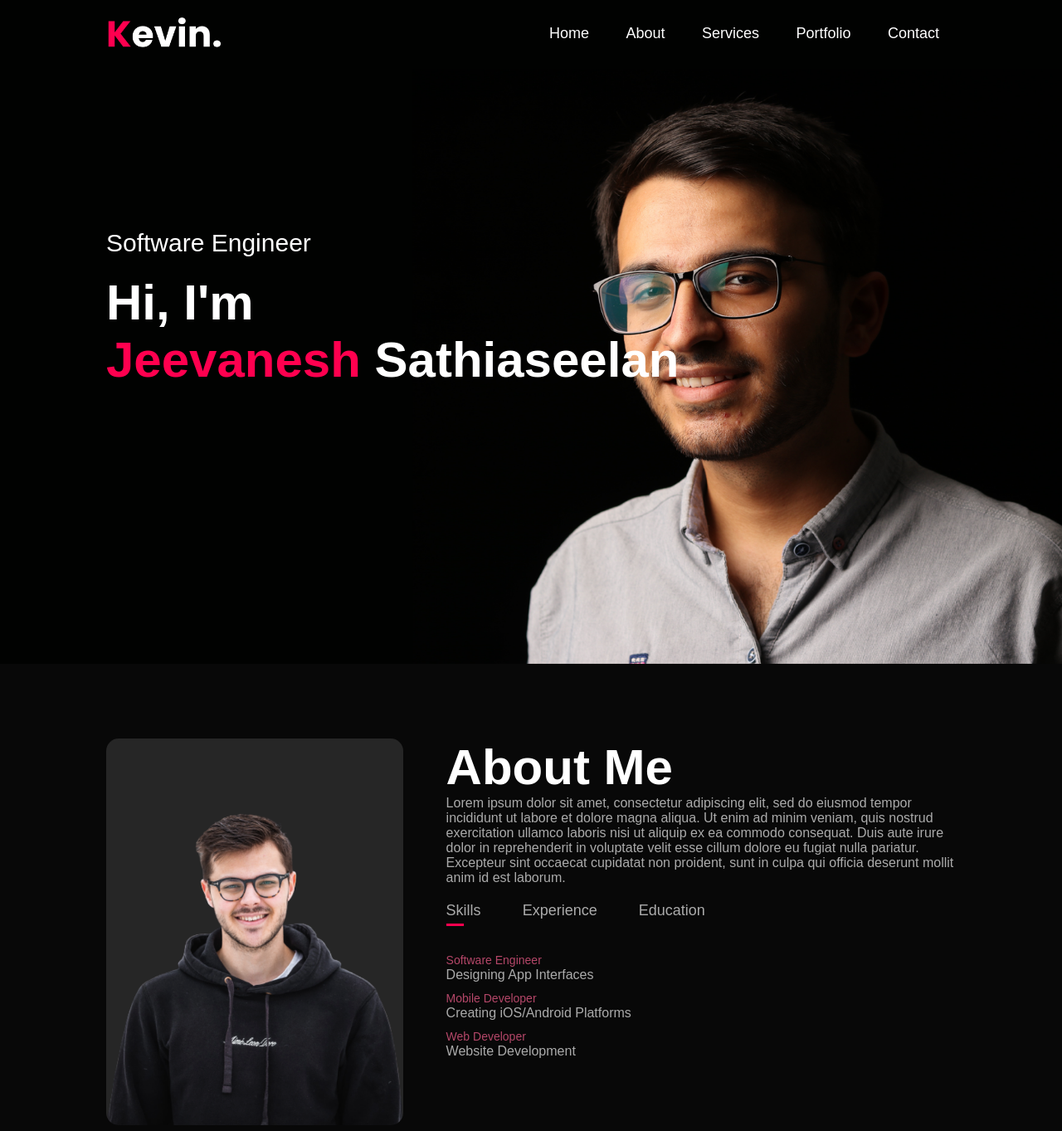
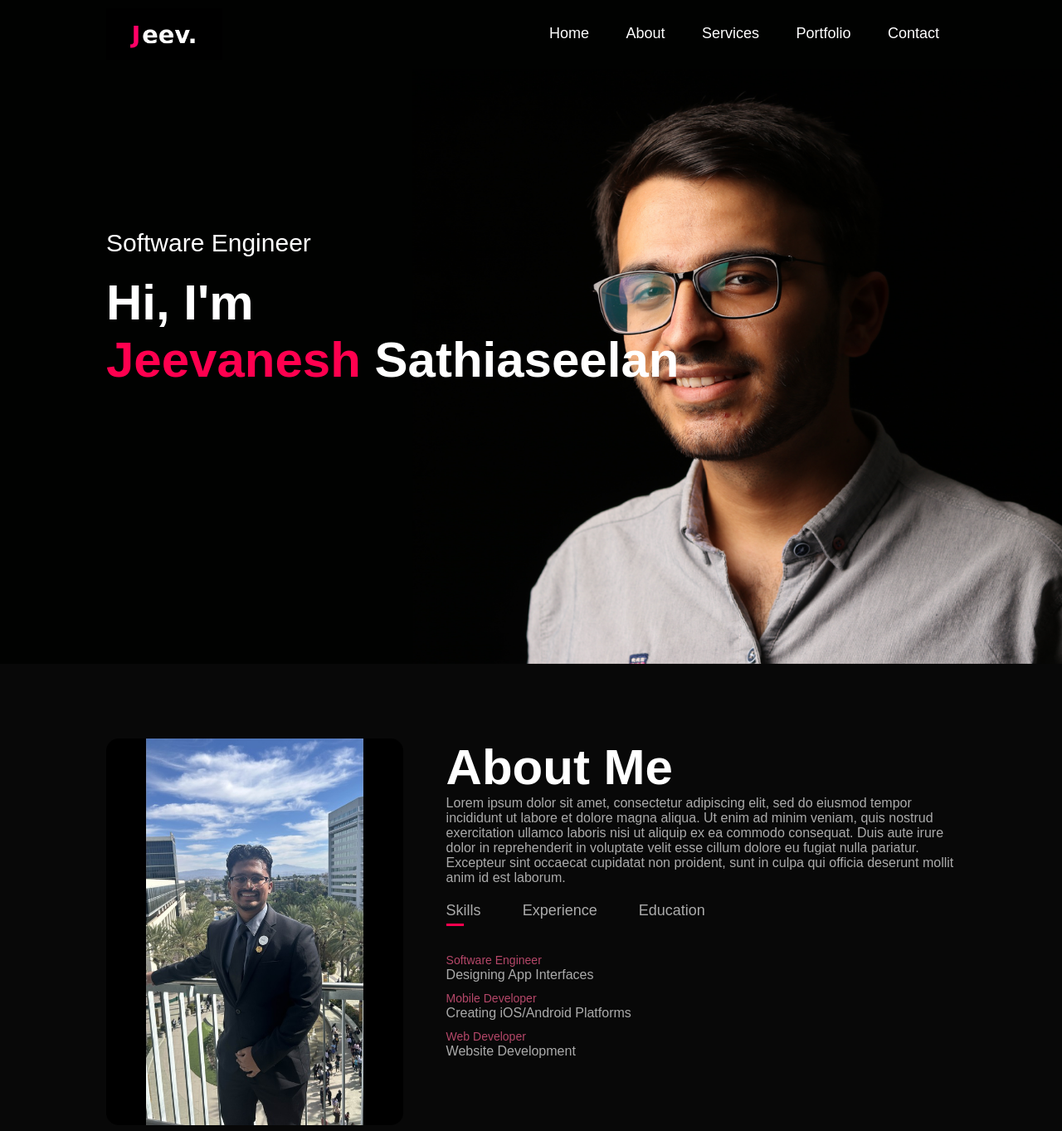
Before and after one commit to jeevanesh12/jeev-portfolio, a plain HTML site: page index.html in a window 1280 px wide. Shown: the top 1363 px of the page at 83% size. Drawn offline with Linux system fonts and the light colour scheme.

Commit message:
Photos
Added newer photos of me

```diff
--- a/index.html
+++ b/index.html
@@ -12,7 +12,7 @@
     <div id="header">
         <div class="container">
             <nav>
-                <img src="images/logo.png" class="logo">
+                <img src="images/jeev_logo.png" class="logo">
                 <ul id="sidemenu">
                     <li> <a href="#header">Home</a></li>
                     <li> <a href="#about">About</a></li>
@@ -34,7 +34,7 @@
     <div class="container">
         <div class="row">
             <div class="about-col-1">
-                <img src="images/user.png">
+                <img src="images/jeev-user.jpg">
             </div>
             <div class="about-col-2">
                 <h1 class="sub-title">About Me</h1>
```
Also changed, not shown: images/jeev-user.jpg (added), images/jeev_logo.png (added), images/logo.png (deleted), images/user.png (deleted).
